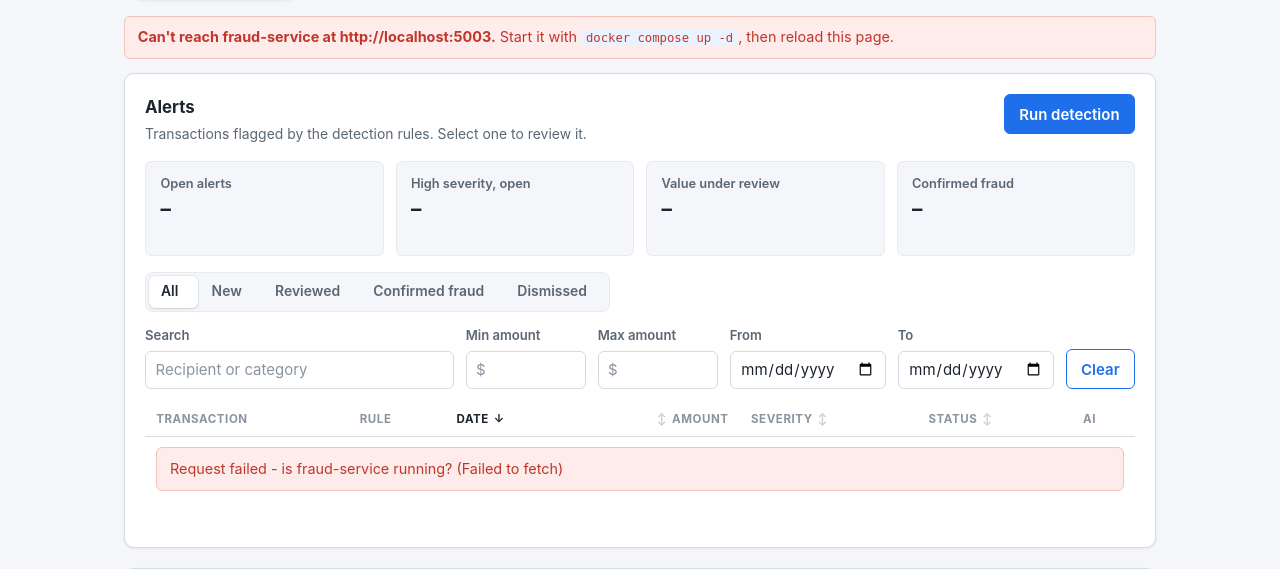
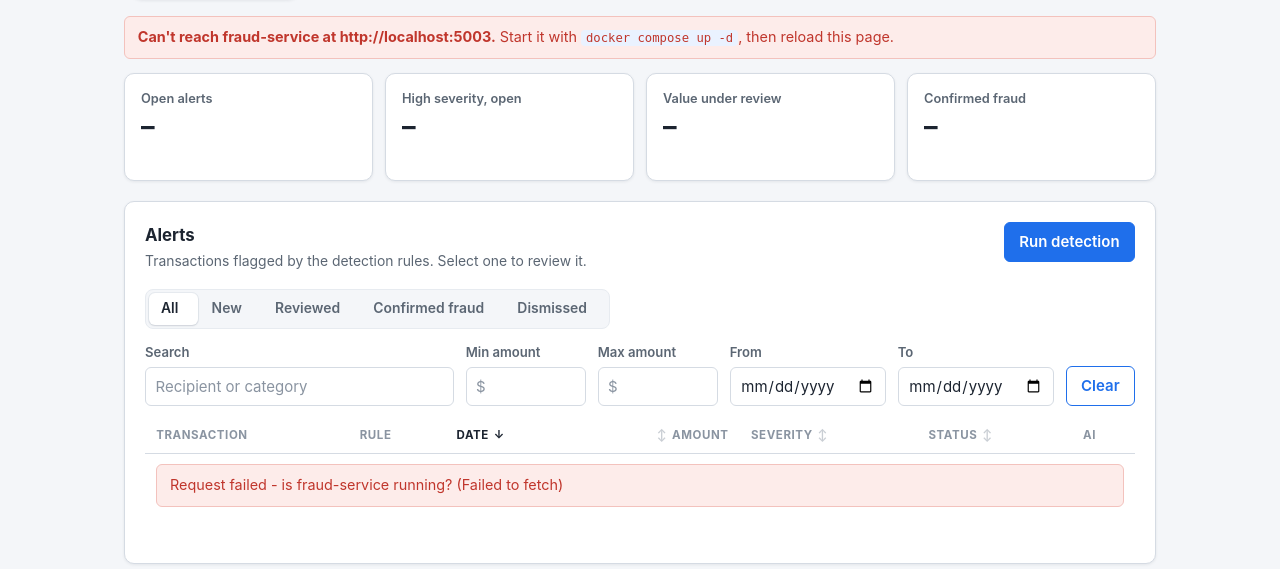
Before and after one commit to khoi2532005-ship-it/SmartBanking, a Flask app: template services/fraud-alerts/frontend/templates/tabs/normal.html in a window 1280 px wide. Shown: the part 65-634 px from the top of the page. Run offline with Flask 3, Linux system fonts and the light colour scheme; the template is opened without the code that fills it, so the values that code supplies are empty.

Commit message:
Fraud Alerts: put the overview tiles back above the Alerts card
Inside the card they pushed the status tabs down. They sit on the page
again as large white tiles, now a shared "raised" variant of the stat
tile (.summary-strip.is-raised) so other features can use it too.

Co-Authored-By: Claude Opus 5.5 <noreply@anthropic.com>

```diff
--- a/services/fraud-alerts/frontend/templates/tabs/normal.html
+++ b/services/fraud-alerts/frontend/templates/tabs/normal.html
@@ -11,13 +11,20 @@
 <main class="app-shell">
     <header class="topbar">
         <nav class="view-tabs" aria-label="Fraud Alerts views">
-            <a class="view-tab is-active" href="/tabs/normal.html" aria-current="page">Normal</a>
-            <a class="view-tab" href="/tabs/ai-mode.html">AI Mode</a>
+            <a class="view-tab is-active" href="/tabs/normal.html?v=2" aria-current="page">Normal</a>
+            <a class="view-tab" href="/tabs/ai-mode.html?v=2">AI Mode</a>
         </nav>
         <div id="service-status" class="service-status"></div>
     </header>
 
     <div id="offline-banner" class="alert alert-error is-hidden" role="alert"></div>
+
+    <section class="summary-strip is-raised" id="kpis" aria-label="Alert overview">
+        <div class="stat"><span class="stat-label">Open alerts</span><span class="stat-value">–</span><span class="stat-sub">&nbsp;</span></div>
+        <div class="stat"><span class="stat-label">High severity, open</span><span class="stat-value">–</span><span class="stat-sub">&nbsp;</span></div>
+        <div class="stat"><span class="stat-label">Value under review</span><span class="stat-value">–</span><span class="stat-sub">&nbsp;</span></div>
+        <div class="stat"><span class="stat-label">Confirmed fraud</span><span class="stat-value">–</span><span class="stat-sub">&nbsp;</span></div>
+    </section>
 
     <section class="card" aria-labelledby="alerts-title">
         <div class="card-head">
@@ -29,13 +36,6 @@
                 <span class="muted" id="detect-scope"></span>
                 <button type="button" id="run-detection-btn">Run detection</button>
             </div>
-        </div>
-
-        <div class="summary-strip" id="kpis" aria-label="Alert overview">
-            <div class="stat"><span class="stat-label">Open alerts</span><span class="stat-value">–</span><span class="stat-sub">&nbsp;</span></div>
-            <div class="stat"><span class="stat-label">High severity, open</span><span class="stat-value">–</span><span class="stat-sub">&nbsp;</span></div>
-            <div class="stat"><span class="stat-label">Value under review</span><span class="stat-value">–</span><span class="stat-sub">&nbsp;</span></div>
-            <div class="stat"><span class="stat-label">Confirmed fraud</span><span class="stat-value">–</span><span class="stat-sub">&nbsp;</span></div>
         </div>
 
         <div id="detection-result" class="is-hidden" aria-live="polite"></div>
--- a/shared/frontend/css/styles.css
+++ b/shared/frontend/css/styles.css
@@ -547,6 +547,17 @@ th[aria-sort="descending"] .sort-btn::after { content: "\2193"; opacity: 1; }
 .stat-ok { background: var(--ok-tint); border-color: #b7e0c7; }
 .stat-ok .stat-value { color: var(--ok); font-size: 0.95rem; }
 
+/* Headline tiles that sit on the page itself, above the cards. */
+.summary-strip.is-raised { margin-bottom: 1.25rem; }
+.summary-strip.is-raised .stat {
+    padding: 0.9rem 1rem;
+    background: var(--surface);
+    border-color: var(--line);
+    border-radius: var(--radius);
+    box-shadow: var(--shadow);
+}
+.summary-strip.is-raised .stat-value { font-size: 1.7rem; }
+
 /* A big number with its caption, e.g. "26 alerts for all customers". */
 .figure-line { display: flex; align-items: baseline; flex-wrap: wrap; gap: 0.5rem; margin: 0; }
 .figure-line .figure { font-size: 2rem; font-weight: 650; line-height: 1.1; }
@@ -951,6 +962,8 @@ button.feature-card h3 { font-weight: 650; }
     .app-shell { padding: 0.75rem 0.75rem 2rem; }
     .card { padding: 1rem; }
     .form-grid { grid-template-columns: minmax(0, 1fr); }
+    .summary-strip.is-raised { grid-template-columns: repeat(2, minmax(0, 1fr)); }
+    .summary-strip.is-raised .stat-value { font-size: 1.4rem; }
     .toolbar .field { flex: 1 1 calc(50% - 0.75rem); }
     .toolbar .input-affix input, .toolbar input[type="date"] { width: 100%; }
     .drawer-head, .drawer-body, .drawer-foot { padding-left: 1rem; padding-right: 1rem; }
```
